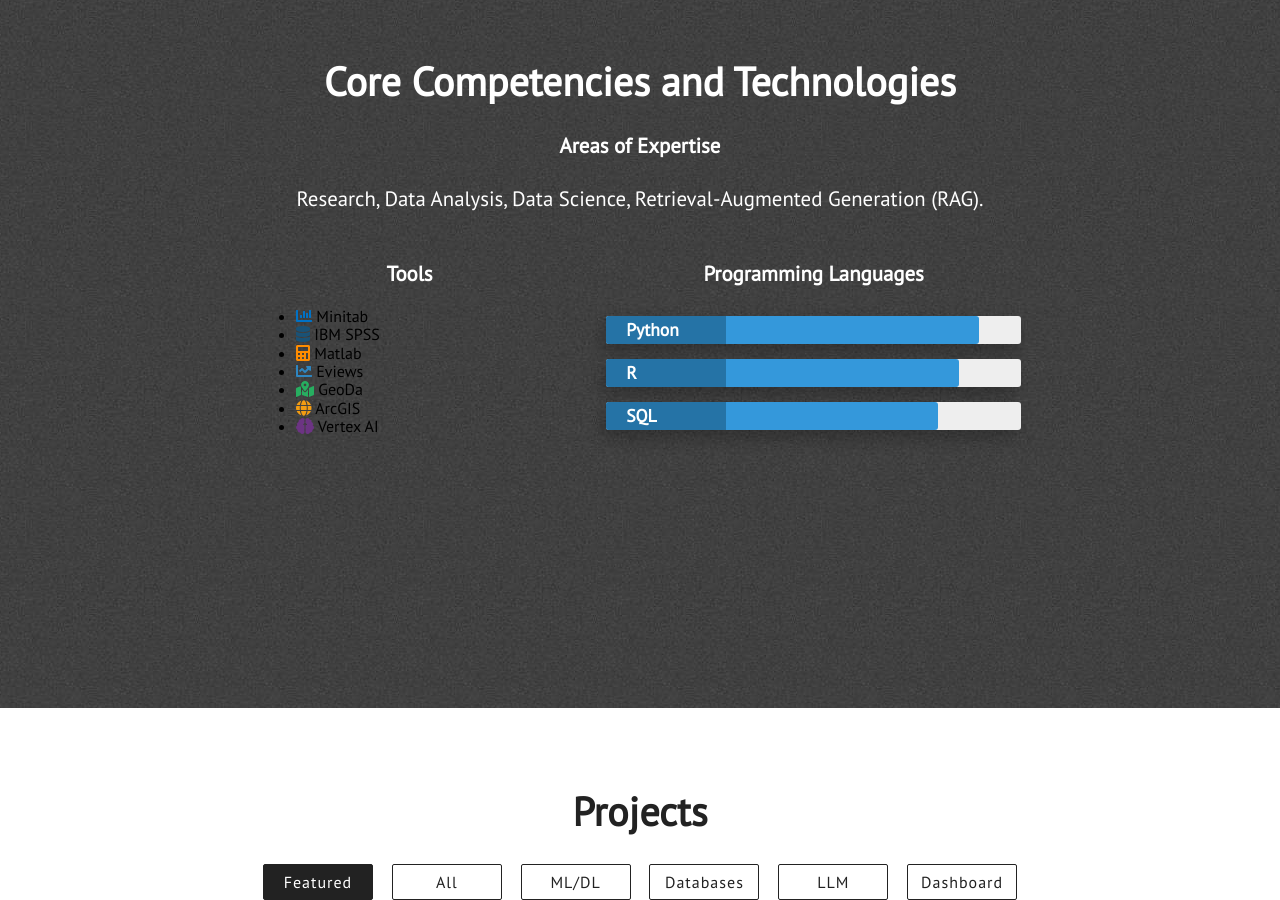
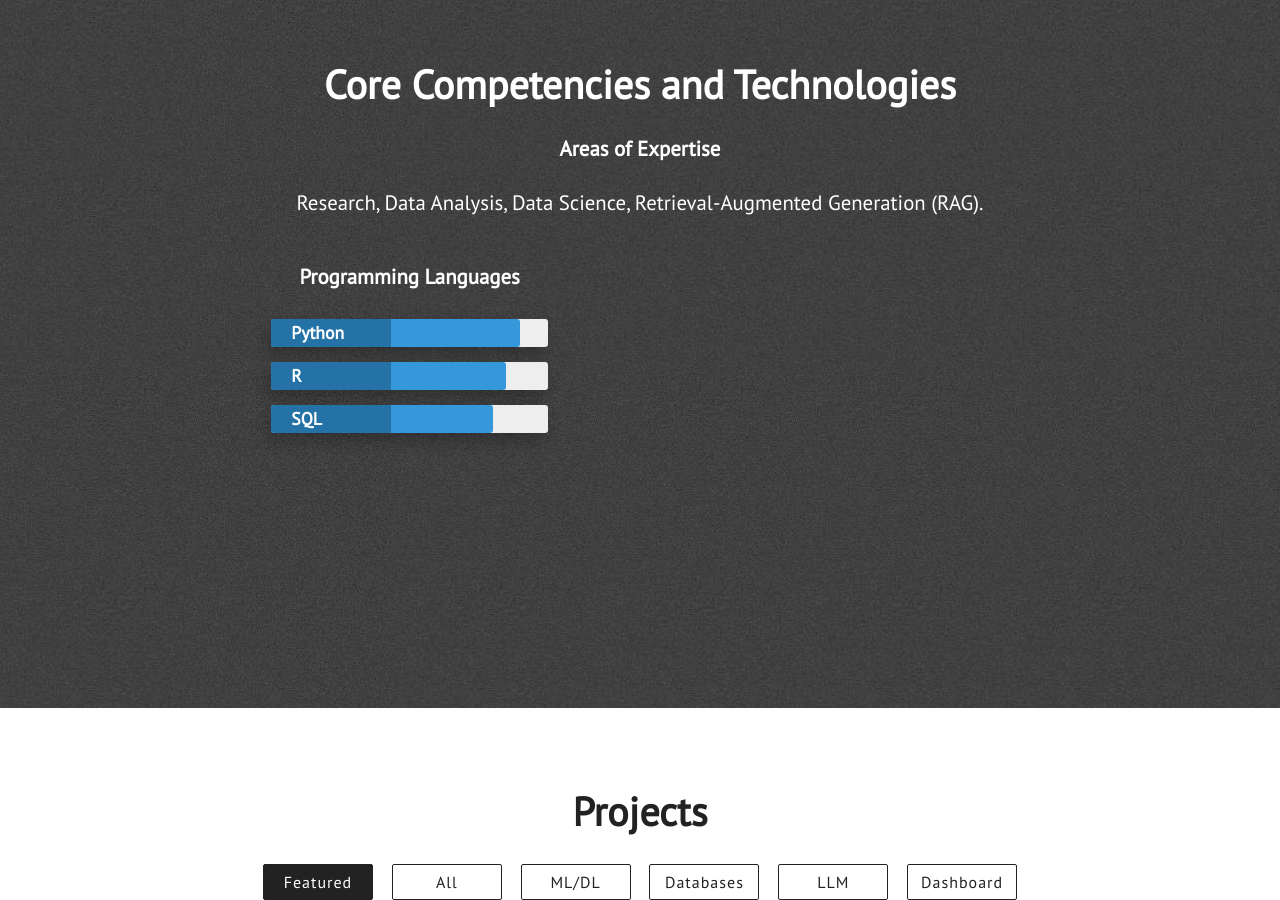
Before and after one commit to zenklinov/portfolio, a Jekyll site: the page built from index.html, in a window 1280 px wide and 900 px high, scrolled down 2192 px. Built offline with Jekyll 4.4.1, drawn with Linux system fonts in a browser that asks for light colours; nearby versions of some CDN libraries.

Commit message:
Update skills.html

```diff
--- a/_includes/skills.html
+++ b/_includes/skills.html
@@ -7,46 +7,6 @@
                 Research, Data Analysis, Data Science, Retrieval-Augmented Generation (RAG).
             </p>
             <div class="skills-grid">
-                <div class="tools">
-                    <h3 class="center-align skills-subsection">Tools</h3>
-                    <ul class="tools-list">
-                        <!-- Minitab -->
-                        <li>
-                            <i class="fas fa-chart-bar tool-icon" style="color: #0072C6;"></i>
-                            Minitab
-                        </li>
-                        <!-- IBM SPSS -->
-                        <li>
-                            <i class="fas fa-database tool-icon" style="color: #1A5276;"></i>
-                            IBM SPSS
-                        </li>
-                        <!-- Matlab -->
-                        <li>
-                            <i class="fas fa-calculator tool-icon" style="color: #FF8C00;"></i>
-                            Matlab
-                        </li>
-                        <!-- Eviews -->
-                        <li>
-                            <i class="fas fa-chart-line tool-icon" style="color: #2E86C1;"></i>
-                            Eviews
-                        </li>
-                        <!-- GeoDa -->
-                        <li>
-                            <i class="fas fa-map-marked-alt tool-icon" style="color: #27AE60;"></i>
-                            GeoDa
-                        </li>
-                        <!-- ArcGIS -->
-                        <li>
-                            <i class="fas fa-globe tool-icon" style="color: #F39C12;"></i>
-                            ArcGIS
-                        </li>
-                        <!-- Vertex AI -->
-                        <li>
-                            <i class="fas fa-brain tool-icon" style="color: #6C3483;"></i>
-                            Vertex AI
-                        </li>
-                    </ul>
-                </div>
 
                 <!-- Bagian Programming Languages -->
                 <div class="technical-skills">
```
